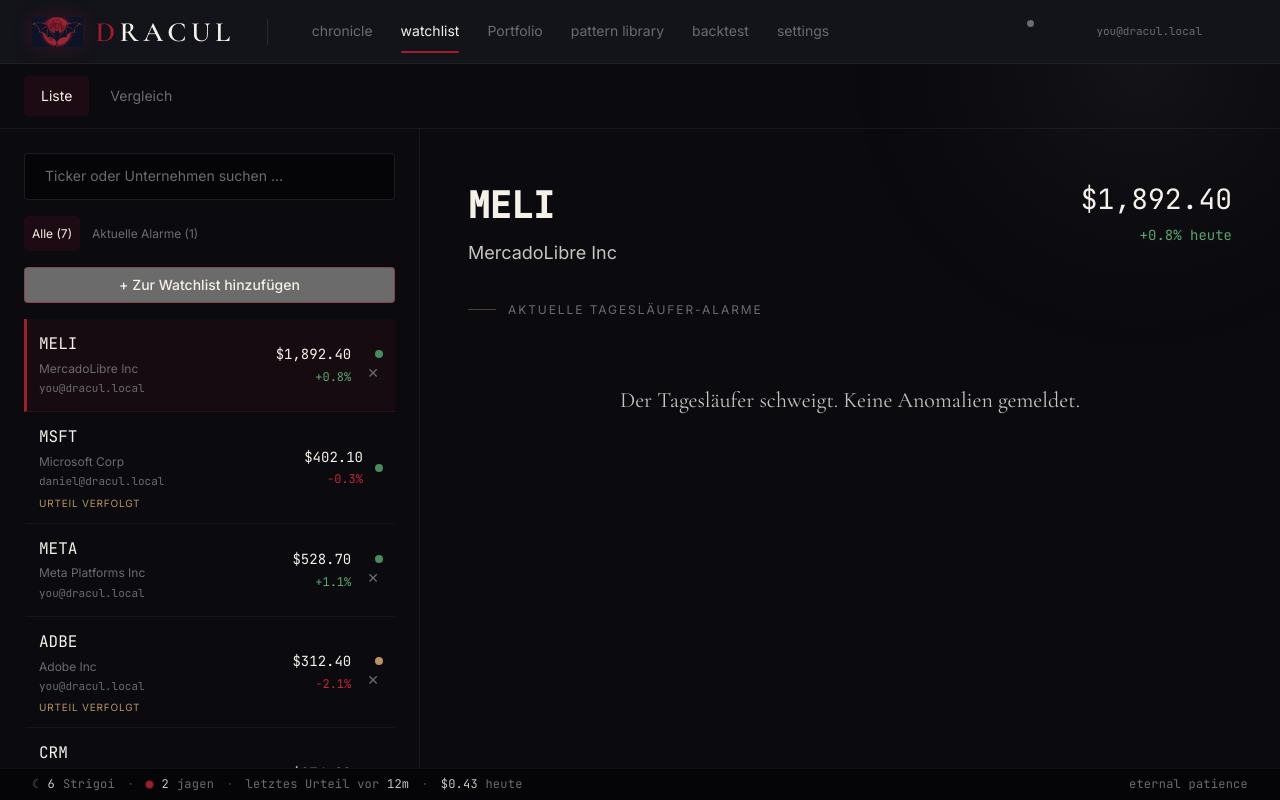
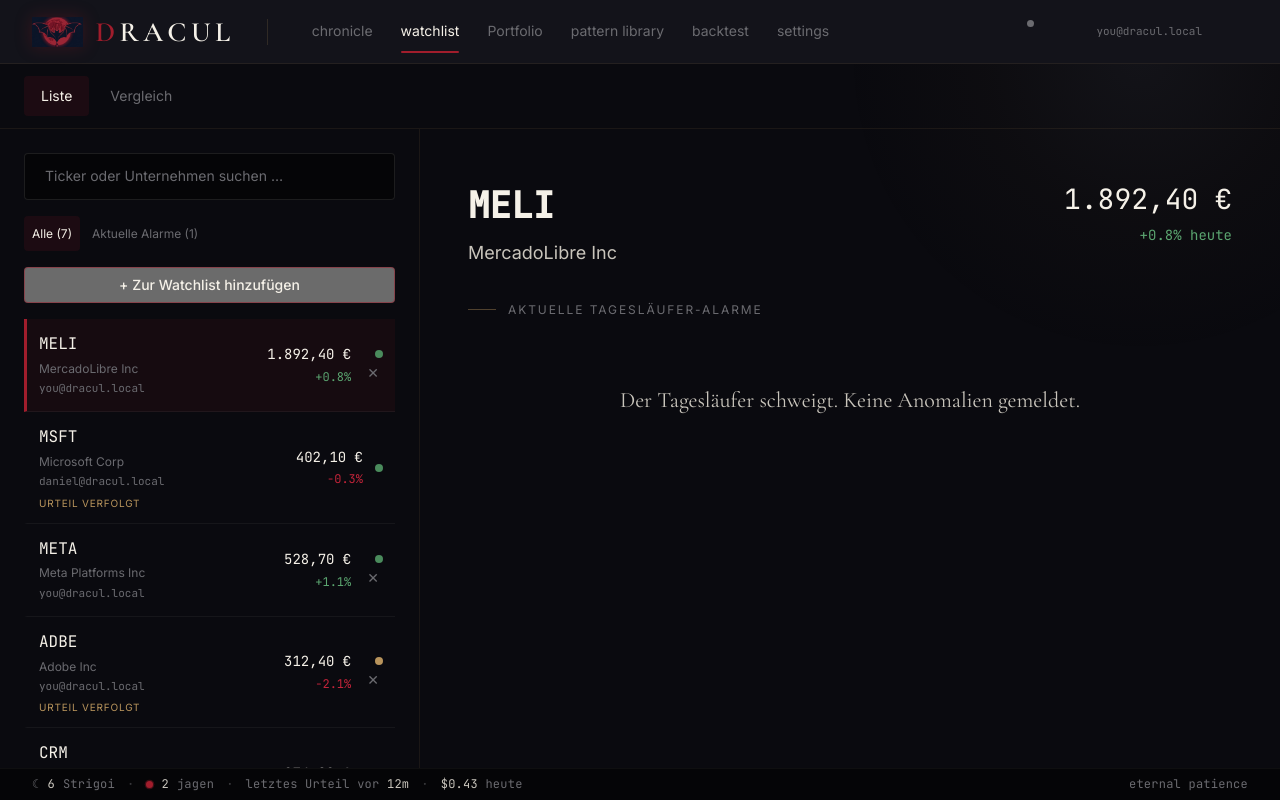
Before and after one commit to visterion/dracul, a Vue app in the folder chronicle/: page /watchlist in a window 1280 px wide. Built offline with nearby package versions, Linux system fonts and the light colour scheme.

Commit message:
feat(currency): render portfolio/watchlist money in display currency

```diff
--- a/chronicle/src/components/portfolio/PositionRow.vue
+++ b/chronicle/src/components/portfolio/PositionRow.vue
@@ -10,9 +10,9 @@
       <span class="pf-row__name">{{ item.companyName }}</span>
     </div>
     <div class="pf-row__nums mono">
-      <span>{{ t('portfolio.cols.entry') }} ${{ fmt(item.entryPrice) }}</span>
+      <span>{{ t('portfolio.cols.entry') }} {{ formatMoney(item.entryPrice, item.currency, locale) }}</span>
       <span>{{ t('portfolio.cols.size') }} {{ fmt(item.shareCount) }}</span>
-      <span>{{ t('portfolio.cols.current') }} ${{ fmt(item.currentPrice) }}</span>
+      <span>{{ t('portfolio.cols.current') }} {{ formatMoney(item.currentPrice, item.currency, locale) }}</span>
       <span class="pf-row__pnl" :class="pnlPct >= 0 ? 'pos' : 'neg'">{{ pnlPct >= 0 ? '+' : '' }}{{ pnlPct.toFixed(1) }}%</span>
     </div>
     <span v-if="signal?.thesisStatus" class="pf-row__thesis mono">{{ signal.thesisStatus }}</span>
@@ -32,10 +32,11 @@ import { computed } from 'vue'
 import { useI18n } from 'vue-i18n'
 import TagPill from '../common/TagPill.vue'
 import type { WatchlistItem, ExitSignal } from '../../api/types'
+import { formatMoney } from '../../utils/currency'
 
 const props = defineProps<{ item: WatchlistItem; signal: ExitSignal | null }>()
 const emit = defineEmits<{ open: [string]; edit: [WatchlistItem]; delete: [WatchlistItem] }>()
-const { t } = useI18n()
+const { t, locale } = useI18n()
 
 const pnlPct = computed(() => {
   const e = props.item.entryPrice
--- a/chronicle/src/views/WatchlistView.vue
+++ b/chronicle/src/views/WatchlistView.vue
@@ -139,7 +139,7 @@
               </span>
             </div>
             <div class="wr-price">
-              <span class="wr-px mono">${{ fmtPrice(item.currentPrice) }}</span>
+              <span class="wr-px mono">{{ formatMoney(item.currentPrice, item.currency, locale) }}</span>
               <span class="wr-chg mono" :class="item.dayChangePercent >= 0 ? 'pos' : 'neg'">
                 {{ item.dayChangePercent >= 0 ? '+' : '' }}{{ item.dayChangePercent.toFixed(1) }}%
               </span>
@@ -181,7 +181,7 @@
               </div>
             </div>
             <div class="wd-quote">
-              <span class="wd-px mono">${{ fmtPrice(selectedItem.currentPrice) }}</span>
+              <span class="wd-px mono">{{ formatMoney(selectedItem.currentPrice, selectedItem.currency, locale) }}</span>
               <span class="wd-chg mono" :class="selectedItem.dayChangePercent >= 0 ? 'pos' : 'neg'">
                 {{ selectedItem.dayChangePercent >= 0 ? '+' : '' }}{{ selectedItem.dayChangePercent.toFixed(1) }}% {{ t('watchlist.detail.today') }}
               </span>
@@ -233,6 +233,7 @@ import WatchlistCompare from '../components/watchlist/WatchlistCompare.vue'
 import { useApi } from '../api'
 import { useMe } from '../composables/useMe'
 import type { WatchlistItem, WatchlistStatus } from '../api/types'
+import { formatMoney } from '../utils/currency'
 
 const { t, locale } = useI18n()
 const { smAndDown } = useDisplay()
@@ -324,10 +325,6 @@ function dotClass(status: WatchlistStatus): 'positive' | 'warning' | 'danger' {
   if (status === 'calm') return 'positive'
   if (status === 'elevated') return 'warning'
   return 'danger'
-}
-
-function fmtPrice(n: number): string {
-  return n.toLocaleString('en-US', { minimumFractionDigits: 2, maximumFractionDigits: 2 })
 }
 
 // ── Add / delete (preserved real features) ──
```
